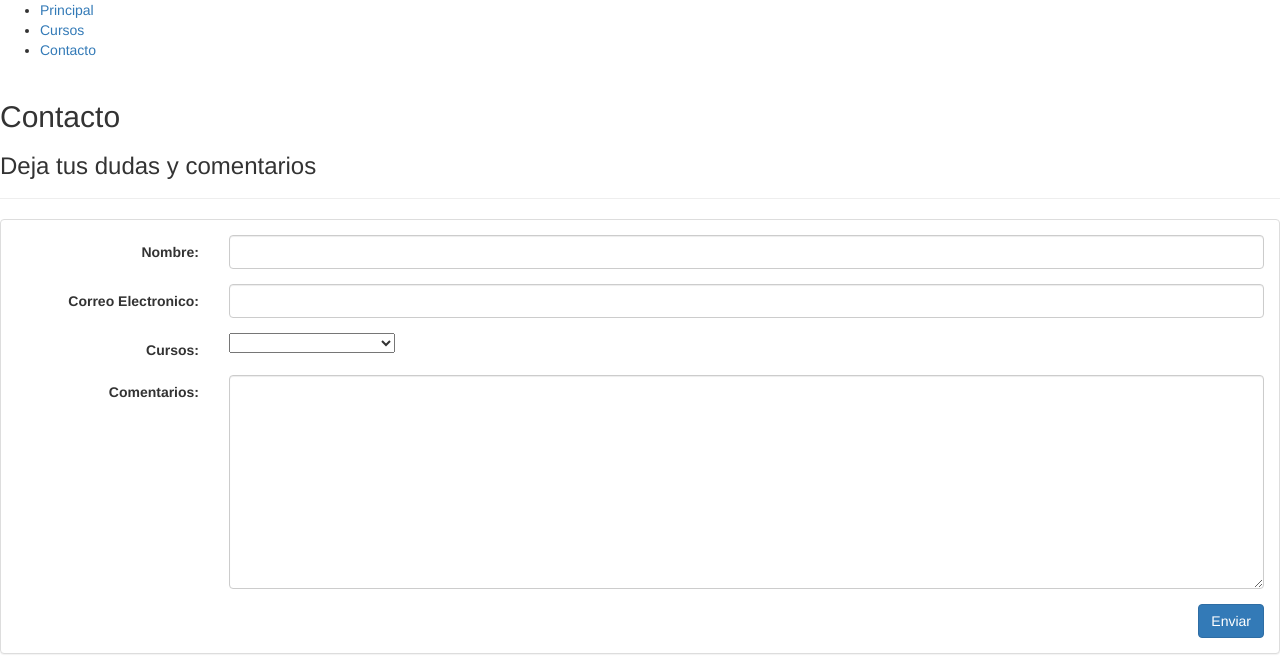
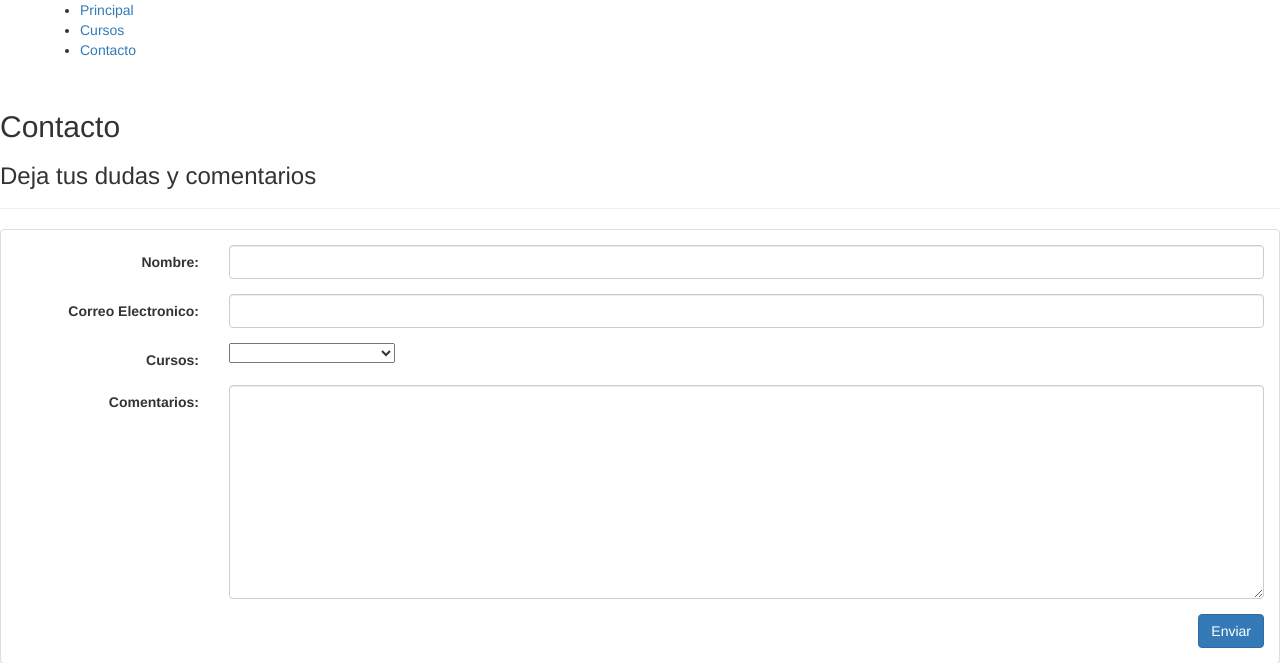
Before and after one commit to Isaias0927/versiones-django, a Django app: template CursosDjango/inicio/templates/inicio/contacto.html in a window 1280 px wide. Shown: the top 663 px of the page. Run offline with Django 4.2, Linux system fonts and the light colour scheme; the template is opened without the code that fills it, so the values that code supplies are empty; some libraries are stand-ins or nearby versions.

Commit message:
agregando proyecto cursosdjango

```diff
--- a/CursosDjango/inicio/templates/inicio/encabezado.html
+++ b/CursosDjango/inicio/templates/inicio/encabezado.html
@@ -4,14 +4,20 @@
 <meta charset="utf-8">
 <meta http-equiv="X-UA-Compatible" content="IE=edge">
 <meta name="viewport" content="width=device-width, user-scalable=no, initial-scale=1, maximum-scale=1">
-<title>{%block titulo%}{%endblock%}</title>
+<title>{% block titulo %}  {% endblock %}</title>
 
-{%load static%}
+{% load static %}
 <link href="{%static 'inicio/css/bootstrap.min.css'%}" rel="stylesheet" type="text/css">
 <link href="{%static 'inicio/css/londinium-theme.css'%}" rel="stylesheet" type="text/css">
 <link href="{%static 'inicio/css/styles.css'%}" rel="stylesheet" type="text/css">
 <link href="{%static 'inicio/css/icons.css'%}" rel="stylesheet" type="text/css">
 <link href="http://fonts.googleapis.com/css?family=Open+Sans:400,300,600,700&amp;subset=latin,cyrillic-ext" rel="stylesheet" type="text/css">
+<!-- Vendor CSS Files -->
+<link href="assets/vendor/bootstrap/css/bootstrap.min.css" rel="stylesheet">
+<link href="assets/vendor/icofont/icofont.min.css" rel="stylesheet">
+<link href="assets/vendor/boxicons/css/boxicons.min.css" rel="stylesheet">
+<link href="assets/vendor/remixicon/remixicon.css" rel="stylesheet">
+<link href="assets/vendor/venobox/venobox.css" rel="stylesheet">
 
 <script type="text/javascript" src="http://ajax.googleapis.com/ajax/libs/jquery/1.10.1/jquery.min.js"></script>
 <script type="text/javascript" src="http://ajax.googleapis.com/ajax/libs/jqueryui/1.10.2/jquery-ui.min.js"></script>
@@ -47,30 +53,42 @@
 <script type="text/javascript" src="js/bootstrap.min.js"></script>
 <script type="text/javascript" src="js/application.js"></script>
 
+ <!-- Vendor JS Files -->
+ <script src="assets/vendor/jquery/jquery.min.js"></script>
+ <script src="assets/vendor/bootstrap/js/bootstrap.bundle.min.js"></script>
+ <script src="assets/vendor/jquery.easing/jquery.easing.min.js"></script>
+ <script src="assets/vendor/counterup/counterup.min.js"></script>
+ <script src="assets/vendor/isotope-layout/isotope.pkgd.min.js"></script>
+ <script src="assets/vendor/venobox/venobox.min.js"></script>
+ <script src="assets/lib/typed.js/typed.min.js"></script>
+
 </head>
 
 <body>
+    <div class="container">
 
-    <div class="page-container">
 
 		<!-- Barra de menú -->
+		<div class="row justify-content-center bg-white">
 
-       <div class="sidebar">
+            <div class="row justify-content-center bg-white">
+                <div class="col-xl-10 d-flex align-items-center justify-content-between">
 
-    <!-- Imagen de Usuario -->
-
-           <div class="l-navbar">
-               <!-- Menú de navegación -->
-               <ul class="navigation">
+                 <nav class="nav-menu d-none d-lg-block">
+                    <ul >
                         <li><a href="{% url 'Principal' %}">Principal</a></li>
                         <li><a href="{% url 'Cursos' %}">Cursos</a></li>
                         <li><a href="{% url 'Contacto' %}">Contacto</a></li>
                     </ul>
-               <!-- /Fin menú -->
+                 </nav>
                 </div>
             </div>
-       <!-- /sidebar -->
         </div>
+    </div>
+
+
+
+
 
    <!--CONTENIDO-->
    {% block contenido %} <!--Template Tag-->
@@ -78,5 +96,6 @@
    contenido a través de nuestra variable content-->
    {% endblock %}
 
+
 </body>
 </html>
```
Lines whose indentation alone changed are shown as unchanged.
